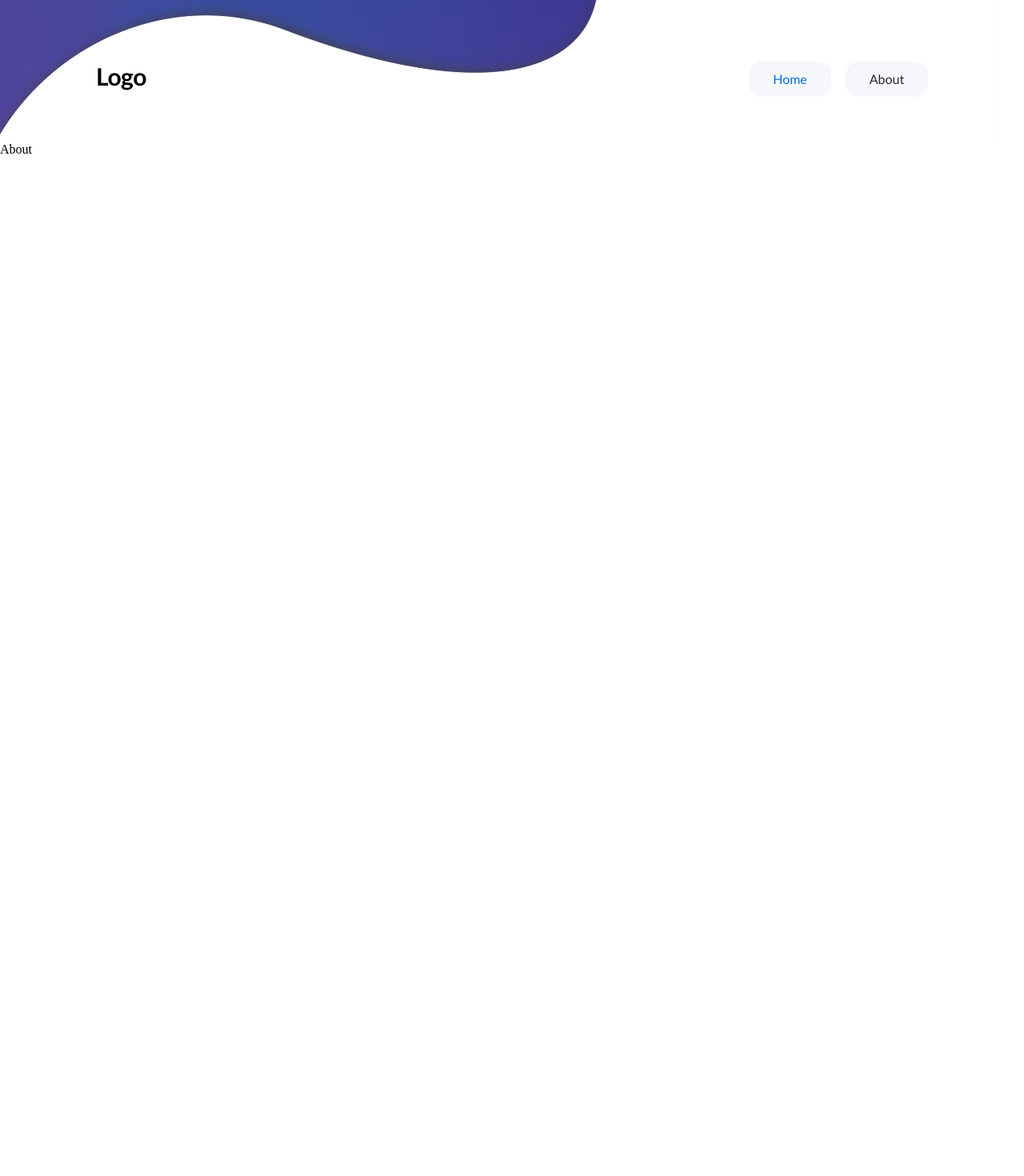
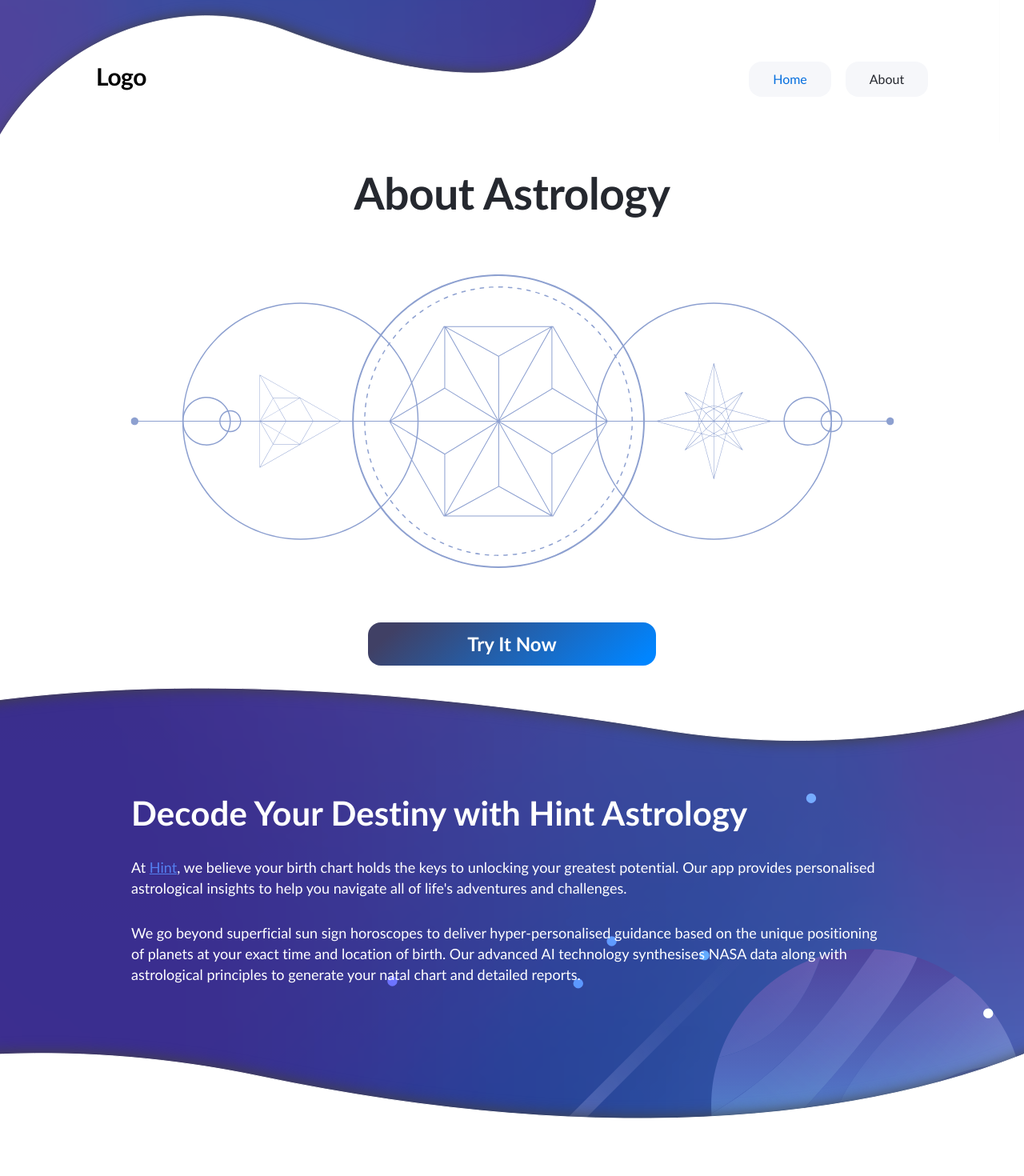
Before and after one commit to nurikmolodes/another-landing, a React (Vite) app: page /about in a window 1280 px wide. Shown: the top 1470 px of the page at 80% size. Before the commit the page ends 800 px from the top, so only its background shows below. Built offline with nearby package versions, Linux system fonts and the light colour scheme.

Commit message:
finished

```diff
--- a/src/components/Footer.jsx
+++ b/src/components/Footer.jsx
@@ -1,5 +1,5 @@
 import React from "react";
-import "../styles/Footer.scss";
+import "../styles/components/Footer.scss";
 
 const Footer = () => {
   return (
--- /dev/null
+++ b/src/components/GetNow.jsx
@@ -0,0 +1,14 @@
+import getNow from "../assets/getNow.svg";
+import '../styles/components/GetNow.scss'
+
+const GetNow = () => {
+  return (
+    <div className="fourth-block">
+      <p>Get now!</p>
+      <img src={getNow} />
+      <button>Try It Now</button>
+    </div>
+  );
+};
+
+export default GetNow;
--- a/src/components/Navbar.jsx
+++ b/src/components/Navbar.jsx
@@ -1,5 +1,5 @@
 import React, { useState } from "react";
-import "../styles/Navbar.scss";
+import "../styles/components/Navbar.scss";
 import { useNavigate } from "react-router-dom";
 import upperVector from "../assets/upperVector.svg";
 
--- a/src/pages/About.jsx
+++ b/src/pages/About.jsx
@@ -1,9 +1,37 @@
-import React from 'react'
+import React from "react";
+import "../styles/pages/About.scss";
+import matrix from "../assets/matrix.svg";
+import GetNow from "../components/GetNow";
+import Footer from "../components/Footer";
 
 const About = () => {
   return (
-    <div>About</div>
-  )
-}
+    <div className="about">
+      <div className="first-block">
+        <p>About Astrology</p>
+        <img src={matrix} />
+        <button>Try It Now</button>
+      </div>
+      <div className="second-block">
+        <div className="wrapper">
+          <span>Decode Your Destiny with Hint Astrology</span>
+          <p>
+            At <a href="">Hint</a>, we believe your birth chart holds the keys to unlocking your
+            greatest potential. Our app provides personalised astrological insights to help you
+            navigate all of life's adventures and challenges.
+          </p>
+          <p>
+            We go beyond superficial sun sign horoscopes to deliver hyper-personalised guidance
+            based on the unique positioning of planets at your exact time and location of birth. Our
+            advanced AI technology synthesises NASA data along with astrological principles to
+            generate your natal chart and detailed reports.
+          </p>
+        </div>
+      </div>
+      <GetNow />
+      <Footer />
+    </div>
+  );
+};
 
-export default About
+export default About;
--- a/src/pages/Home.jsx
+++ b/src/pages/Home.jsx
@@ -1,13 +1,9 @@
-import React from "react";
-import Navbar from "../components/Navbar";
-import "../styles/Home.scss";
-import together from "../assets/together.svg";
-import there from "../assets/there.svg";
 import heart from "../assets/heart.svg";
 import star from "../assets/star.svg";
 import user from "../assets/user.svg";
-import getNow from "../assets/getNow.svg";
 import Footer from "../components/Footer";
+import GetNow from "../components/GetNow";
+import "../styles/pages/Home.scss";
 
 const Home = () => {
   return (
@@ -51,11 +47,7 @@
           </div>
         </div>
       </div>
-      <div className="fourth-block">
-        <p>Get now!</p>
-        <img src={getNow} />
-        <button>Try It Now</button>
-      </div>
+      <GetNow />
       <Footer />
     </div>
   );
--- a/src/styles/Footer.scss
+++ b/src/styles/components/Footer.scss
@@ -1,7 +1,7 @@
 .footer {
   width: 100%;
   height: 208px;
-  background: url("../assets/footer.svg");
+  background: url("../../assets/footer.svg");
   background-position: right;
   margin-top: 120px;
   display: flex;
--- /dev/null
+++ b/src/styles/components/GetNow.scss
@@ -0,0 +1,50 @@
+.fourth-block {
+  display: flex;
+  flex-direction: column;
+  align-items: center;
+  gap: 10px;
+  p {
+    color: var(--Heading, #25282f);
+    text-align: center;
+    font-family: Trebuchet MS;
+    font-size: 42px;
+    font-style: normal;
+    font-weight: 700;
+    line-height: 49px; /* 116.667% */
+    letter-spacing: 0.105px;
+    @media (max-width: 800px) {
+      font-size: 32px;
+    }
+  }
+  button {
+    display: flex;
+    height: 54px;
+    max-width: 360px;
+    width: 100%;
+    justify-content: center;
+    align-items: center;
+    gap: 10px;
+    border-radius: 16px;
+    background: var(--Grad, linear-gradient(139deg, #404065 10.29%, #0085ff 94.53%));
+    color: var(--White, #fff);
+    text-align: center;
+    font-family: Trebuchet MS;
+    font-size: 24px;
+    font-style: normal;
+    font-weight: 700;
+    line-height: 150%; /* 36px */
+    border: none;
+    cursor: pointer;
+  }
+  img {
+    @media (max-width: 800px) {
+      max-width: 600px;
+    }
+    @media (max-width: 615px) {
+      max-width: 450px;
+    }
+    @media (max-width: 450px) {
+      max-width: 350px;
+    }
+  }
+}
--- a/src/styles/Navbar.scss
+++ b/src/styles/components/Navbar.scss
@@ -78,6 +78,7 @@
       font-weight: 400;
       line-height: 150%; /* 24px */
       border: none;
+      cursor: pointer;
     }
     .active {
       display: flex;
--- /dev/null
+++ b/src/styles/pages/About.scss
@@ -0,0 +1,118 @@
+.about {
+  display: flex;
+  flex-direction: column;
+  width: 100%;
+  align-items: center;
+  margin-top: 30px;
+  .first-block {
+    display: flex;
+    flex-direction: column;
+    align-items: center;
+    gap: 68px;
+    p {
+      color: var(--Heading, #25282f);
+      font-family: Trebuchet MS;
+      font-size: 55px;
+      font-style: normal;
+      font-weight: 700;
+      line-height: normal;
+      letter-spacing: -0.408px;
+      @media (max-width: 625px) {
+        font-size: 45px;
+      }
+      @media (max-width: 422px) {
+        font-size: 40px;
+      }
+    }
+    img {
+      @media (max-width: 1000px) {
+        max-width: 600px;
+      }
+      @media (max-width: 625px) {
+        max-width: 400px;
+      }
+      @media (max-width: 422px) {
+        max-width: 300px;
+      }
+    }
+
+    button {
+      display: flex;
+      height: 54px;
+      max-width: 360px;
+      width: 100%;
+      justify-content: center;
+      align-items: center;
+      gap: 10px;
+      border-radius: 16px;
+      background: var(--Grad, linear-gradient(139deg, #404065 10.29%, #0085ff 94.53%));
+      color: var(--White, #fff);
+      text-align: center;
+      font-family: Trebuchet MS;
+      font-size: 24px;
+      font-style: normal;
+      font-weight: 700;
+      line-height: 150%; /* 36px */
+      border: none;
+      cursor: pointer;
+    }
+  }
+  .second-block {
+    width: 100%;
+    background: url("../../assets/wave.svg");
+    background-position: right;
+    height: 608px;
+    display: flex;
+    justify-content: center;
+    margin-bottom: 100px;
+    @media (max-width: 600px) {
+      background-size: cover;
+      height: 1000px;
+    }
+    @media (max-width: 330px) {
+        height: 1200px;
+      }
+    .wrapper {
+      display: flex;
+      flex-direction: column;
+      justify-content: center;
+      gap: 30px;
+      position: relative;
+      bottom: 25px;
+      padding: 0 20px;
+      @media (max-width: 700px) {
+        bottom: 0;
+      }
+      span {
+        color: #fff;
+        font-family: Trebuchet MS;
+        font-size: 42px;
+        font-style: normal;
+        font-weight: 700;
+        line-height: 49px; /* 116.667% */
+        letter-spacing: 0.105px;
+        text-align: left;
+      }
+      p {
+        color: #fff;
+        font-family: Trebuchet MS;
+        font-size: 18px;
+        font-style: normal;
+        font-weight: 400;
+        line-height: 26px; /* 144.444% */
+        letter-spacing: 0.027px;
+        max-width: 952px;
+        a {
+          color: var(--Blue, #5480f0);
+          font-family: Trebuchet MS;
+          font-size: 18px;
+          font-style: normal;
+          font-weight: 400;
+          line-height: 26px;
+          letter-spacing: 0.027px;
+          text-decoration-line: underline;
+        }
+      }
+    }
+  }
+}
--- a/src/styles/Home.scss
+++ b/src/styles/pages/Home.scss
@@ -92,7 +92,7 @@
     }
   }
   .second-block {
-    background: url("../assets/back.svg");
+    background: url("../../assets/back.svg");
     background-position: right;
     width: 100%;
     height: 1940px;
@@ -207,54 +207,4 @@
     }
   }
 
-  .fourth-block {
-    display: flex;
-    flex-direction: column;
-    align-items: center;
-    gap: 10px;
-    p {
-      color: var(--Heading, #25282f);
-      text-align: center;
-      font-family: Trebuchet MS;
-      font-size: 42px;
-      font-style: normal;
-      font-weight: 700;
-      line-height: 49px; /* 116.667% */
-      letter-spacing: 0.105px;
-      @media (max-width: 800px) {
-        font-size: 32px;
-      }
-    }
-    button {
-      display: flex;
-      height: 54px;
-      max-width: 360px;
-      width: 100%;
-      justify-content: center;
-      align-items: center;
-      gap: 10px;
-      border-radius: 16px;
-      background: var(--Grad, linear-gradient(139deg, #404065 10.29%, #0085ff 94.53%));
-      color: var(--White, #fff);
-      text-align: center;
-      font-family: Trebuchet MS;
-      font-size: 24px;
-      font-style: normal;
-      font-weight: 700;
-      line-height: 150%; /* 36px */
-      border: none;
-      cursor: pointer;
-    }
-    img {
-      @media (max-width: 800px) {
-        max-width: 600px;
-      }
-      @media (max-width: 615px) {
-        max-width: 450px;
-      }
-      @media (max-width: 450px) {
-        max-width: 350px;
-      }
-    }
-  }
 }
```
Also changed, not shown: src/assets/matrix.svg (added), src/assets/wave.svg (added).
